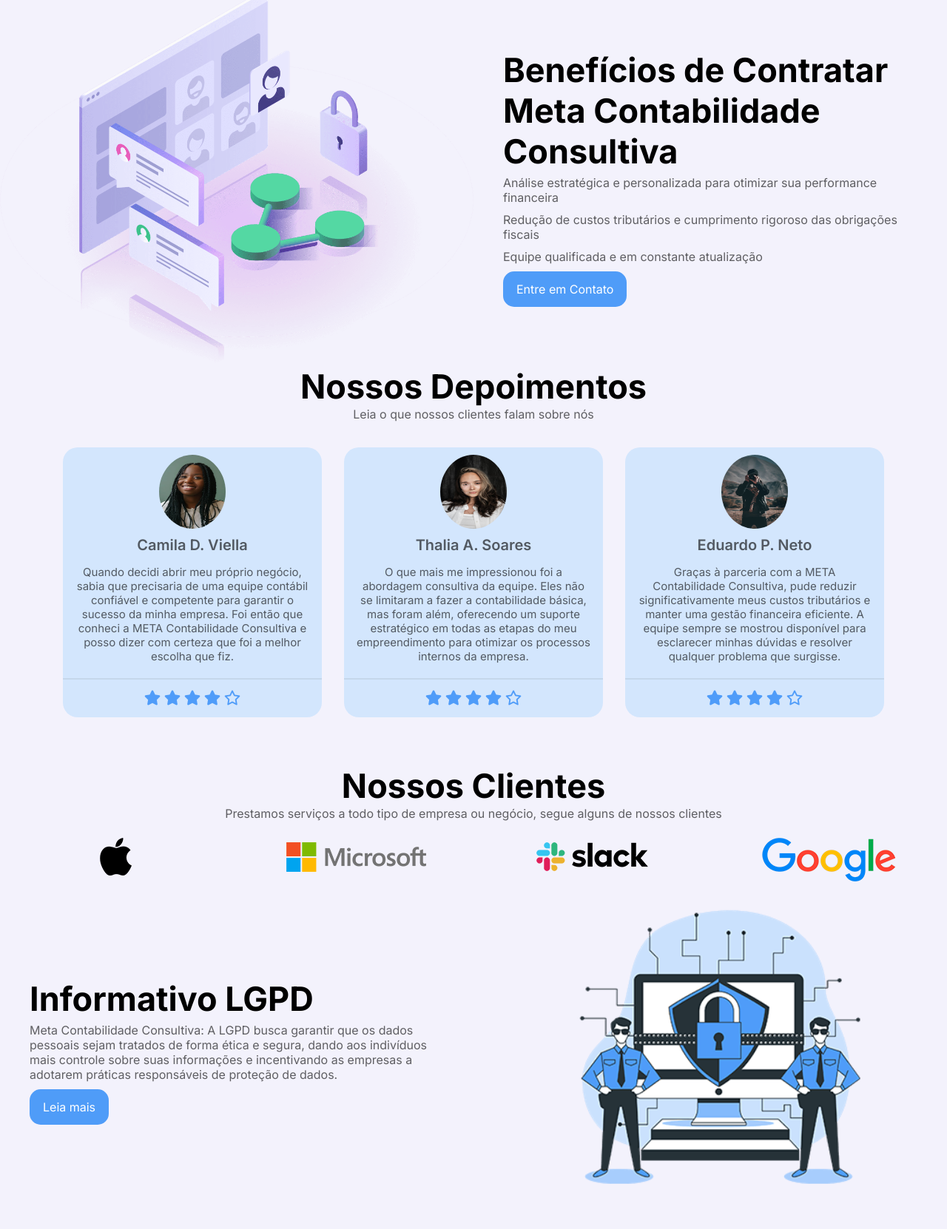
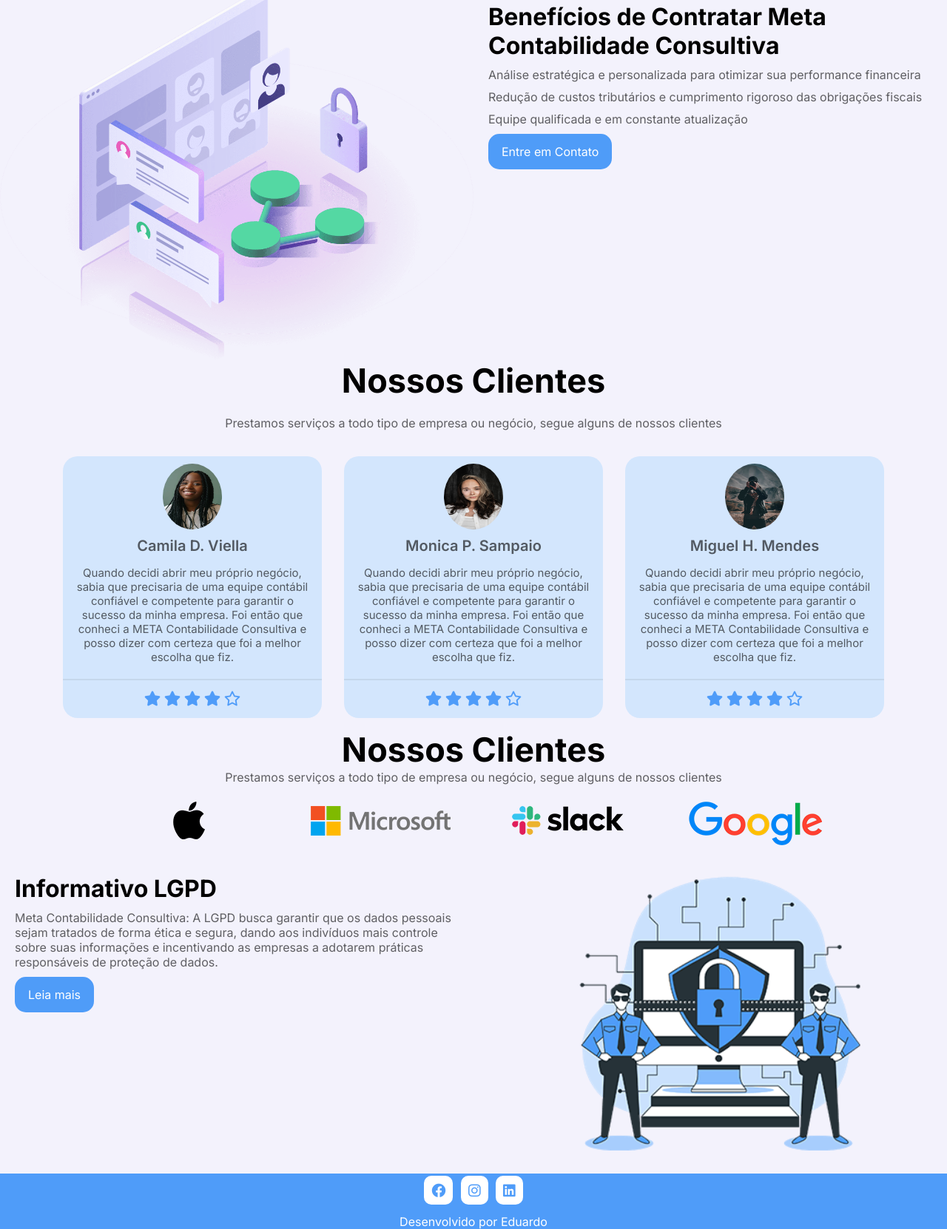
Before and after one commit to EduardoTADS/SiteMeta, a plain HTML site: page index.html in a window 1280 px wide. Shown: the part 1104-2766 px from the top of the page at 74% size. Before the commit the page ends 2740 px from the top, so only its background shows below. Drawn offline with Linux system fonts and the light colour scheme.

Commit message:
enviando arq

```diff
--- a/css/style.css
+++ b/css/style.css
@@ -14,7 +14,9 @@ background-color: #f3f2fc;
 
 section,
 footer{
-padding: 45px, 0;
+    align-items: center;
+    justify-content: center;
+    padding: 45px, 0;
 }
 
 p{
@@ -80,13 +82,26 @@ nav ul a{
     background-color: rgba(60, 63, 68, 0.5);
 }
 
-.containerHeader ul a{
+ ul a{
     color: white;
 }
 
 
-.containerHeader ul a:not(.btn):hover{
-    color: rgba(167, 163, 157, 0.795);
+ ul a:not(.btn):hover{
+    color: rgba(233, 229, 224, 0.795);
+}
+/* menu mobile responsivo*/
+ nav .menu-icon{
+    cursor: pointer;
+    font-size: 25px;
+    color: white;
+    display: none;
+}
+
+nav .close-icon{
+    display: none;
+    font-size: 30px;
+    color: white;
 }
 
 .banner{
@@ -122,50 +137,49 @@ nav ul a{
 }
 
 /* Section Info*/
-.container{
+.containerInfo{
     display: flex;
-    align-items: center;
+    justify-content: center;
 }
 
 .info-text{
     width: 50%;
-    padding: 0 40px;
+    padding: 0 20px;
+    margin: 20px 0;
+    align-items: center;
+    justify-content: space-around;
 }
 
 .info-text h3{
-    font-size: 45px;
+    padding: auto;
+    font-size: 32px;
 }
 
 .info-text p{
-    margin: 5px 0 10px 0;
+    margin: 10px 0;
 }
 
 .info-img{
+    display: flex;
     width: 50%;
+    align-items: center;
+    justify-content: space-around;
 }
 
 .info-img img{
     width: 100%;
 }
 /* Section depoimento*/
-.depoimento .container{
+.cards{
+    display: flex;
+    text-align: center;
     justify-content: center;
 }
 
+.depoimento p,
 .depoimento h3{
-    text-align: center;
-}
-
-.depoimento p{
     margin-bottom: 20px;
     text-align: center;
-}
-
-.cards {
-    display: flex;
-    justify-content: center;
-    height: 100%;
-    border-bottom: 20px;
 }
 
 .depoimento .card-item{
@@ -176,12 +190,13 @@ nav ul a{
     width: 350px;
     height: 100%;
     transition: 0.5s;
+    align-items: center
 }
 
 .depoimento .card-item img{
-    border-radius: 80%;
-    width: 90px;
-    height: 100px;
+    border-radius: 100%;
+    width: 80px;
+    height: 89px;
     display: block;
     margin: 10px auto;
 }
@@ -227,17 +242,70 @@ nav ul a{
 }
 
 /*Section Cliente*/
+.cliente,
+.cliente h3,
+.cliente p {
+    text-align: center;
+    align-items: center;
+    justify-content: space-around;
+}
+/*section lgpd*/
+.containerLgpd{
+    display: flex;
+    justify-content: center;
+}
+/* footer*/
 
-.cliente h3{
-    text-align: center;
-    margin-top: 50px;
-}
-.cliente p {
+.footer{
+    background-color: #4f9cf9;
     text-align: center;
 }
 
-.cliente .containerCliente div{
-    display: flex;
-    align-items: center;
-    justify-content: space-around;
+.footer i{
+    color: #4f9cf9;
+    font-size: 19px;
+    background-color: white;
+    padding: 10px;
+    margin: 3px;
+    border-radius: 10px;
 }
+
+.footer p{
+    margin-top: 10px;
+    color: white;
+}
+@media(max-width : 830px){
+    /*menu mobile*/
+    .ul{
+        position: fixed;
+        top: 0;
+        left: 0;
+        background: #3580db;
+        width: 100%;
+        height: 100%;
+        flex-direction: column;
+        align-items: center;
+        justify-content: center;
+        clip-path: circle(0% at 100% 0);
+        transition: 0.8s;
+    }
+    .ul.open{
+        clip-path: circle(141.4% at 100% 0);
+    }
+
+    .ul a{
+        margin: 10px 0;
+        font-size: 16px;
+    }
+    nav .menu-icon{
+        display: block;
+        margin: 0 20px;
+    }
+
+    nav .close-icon {
+        display: block;
+        position: absolute;
+        top: 46px;
+        right: 28px;
+    }
+}
--- a/index.html
+++ b/index.html
@@ -11,7 +11,7 @@
 </head>
 <body>
     <!--inicio-->
-    <header style="background-image: url('img/fundoSobre2.png');">
+    <header style="background-image: url('img/fundoSobre2.png')">
         <!--inicio container-->
         <div class="containerHeader">
             <nav>
@@ -24,7 +24,13 @@
                     <a href="service.html">Serviços</a>
                     <a href="lgpd.html">LGPD</a>
                     <a class="btn" href="contact.html">Contato</a>
+                    <div class="close-icon" onclick="closeMenu()">
+                        <i class="fa fa-times-circle"></i>
+                    </div>
                 </ul>
+                <div class="menu-icon" onclick="openMenu() ">
+                    <i class="fa fa-bars"></i>
+                </div>
             </nav>
             <section class="banner">
                 <div class="banner-text">
@@ -43,7 +49,7 @@
     <!--Inicio section info-->
     <section class="info">
         <!--inicio container-->
-        <div class="container">
+        <div class="containerInfo">
             <div class="info-text">
                 <h3>Meta Contabilidade Consultiva</h3>
                 <p>Transparência: Nossa conduta é baseada na honestidade e integridade</p>
@@ -61,7 +67,7 @@
     <!--Inicio section2 info-->
     <section class="info">
         <!--inicio container-->
-        <div class="container">
+        <div class="containerInfo">
             <div class="info-img">
                 <img src="img/h4.png" alt="">
             </div>
@@ -77,13 +83,14 @@
                 <!--fim container-->
     </section>
     <!--fim section2 info-->
+
     <!-- inicio section depoimentos-->
       <section class="depoimento">
-        <h3>Nossos Depoimentos</h3>
-        <p>Leia o que nossos clientes falam sobre nós</p>
-        <div class="container">
+        <div class="containerDp">
+            <h3>Nossos Clientes</h3>
+            <p>Prestamos serviços a todo tipo de empresa ou negócio, segue alguns de nossos clientes</p>
             <div class="cards">
-                <!--Card Item1-->
+                <!--card 1-->
                 <div class="card-item">
                     <img src="img/perfil.png" alt="">
                     <p class="nome-user">Camila D. Viella</p>
@@ -98,13 +105,14 @@
                     <i class="fa-regular fa-star"></i>
                     </div>
                  </div>
-                <!--Fim Card Item1-->
-                <!--Card Item2-->
+                    <!--fim car1-->
+                     <!--card 2-->
                         <div class="card-item">
                          <img src="img/perfil2.png" alt="">
-                    <p class="nome-user">Thalia A. Soares</p>
-                    <p class="dp-user"> O que mais me impressionou foi a abordagem consultiva da equipe. Eles não se limitaram a fazer a contabilidade básica, mas foram além,
-                         oferecendo um suporte estratégico em todas as etapas do meu empreendimento para otimizar os processos internos da empresa.</p>
+                            <p class="nome-user">Monica P. Sampaio</p>
+                            <p class="dp-user">Quando decidi abrir meu próprio negócio, sabia que precisaria de uma equipe contábil confiável
+                             e competente para garantir o sucesso da minha empresa. Foi então que conheci a META Contabilidade Consultiva
+                                e posso dizer com certeza que foi a melhor escolha que fiz.</p>
                                  <div class="star">
                                     <i class="fa-solid fa-star"></i>
                                     <i class="fa-solid fa-star"></i>
@@ -113,14 +121,14 @@
                                     <i class="fa-regular fa-star"></i>
                                     </div>
                                          </div>
-                <!--Fim Card Item2-->
-                <!--Card Item3-->
+                                     <!--fim car2-->
+                                     <!--card 3-->
                          <div class="card-item">
                              <img src="img/prefil3.png" alt="">
-                    <p class="nome-user">Eduardo P. Neto</p>
-                    <p class="dp-user"> Graças à parceria com a META Contabilidade Consultiva, pude reduzir significativamente meus
-                         custos tributários e manter uma gestão financeira eficiente. A equipe sempre se mostrou disponível para esclarecer
-                          minhas dúvidas e resolver qualquer problema que surgisse.</p>
+                                <p class="nome-user">Miguel H. Mendes</p>
+                                <p class="dp-user">Quando decidi abrir meu próprio negócio, sabia que precisaria de uma equipe contábil confiável
+                                e competente para garantir o sucesso da minha empresa. Foi então que conheci a META Contabilidade Consultiva
+                                e posso dizer com certeza que foi a melhor escolha que fiz.</p>
                                 <div class="star">
                                     <i class="fa-solid fa-star"></i>
                                     <i class="fa-solid fa-star"></i>
@@ -129,11 +137,11 @@
                                     <i class="fa-regular fa-star"></i>
                                     </div>
                                     </div>
-                <!--Fim Card Item3-->
+                                        <!--fim car3-->
             </div>
         </div>
     </section>
-    <!-- fim section depoimentos-->
+            <!-- fim section depoimento-->
         <!-- inicio section Clientes-->
     <section class="cliente">
         <div class="containerCliente">
@@ -151,7 +159,7 @@
             <!--Inicio section lgpd-->
     <section class="info">
         <!--inicio container-->
-        <div class="container">
+        <div class="containerLgpd">
             <div class="info-text">
                 <h3>Informativo LGPD</h3>
                 <p>Meta Contabilidade Consultiva:
@@ -166,5 +174,18 @@
         </div>
                 <!--fim container-->
     </section>
+    <!--Inicio footer -->
+    <footer class="footer">
+        <div class="container-footer">
+            <div class="links">
+                <a href="#"> <i class="fa-brands fa-facebook"></i></a>
+                <a href="#"> <i class="fa-brands fa-instagram"></i></a>
+                <a href="#"> <i class="fa-brands fa-linkedin"></i></a>
+            </div>
+            <p>Desenvolvido por Eduardo</p>
+        </div>
+    </footer>
+    <!--Fim footer-->
+    <script src="js/main.js"></script>
 </body>
 </html>
--- /dev/null
+++ b/js/main.js
@@ -0,0 +1,9 @@
+let ul = document.querySelector('nav .ul');
+
+function openMenu(){
+    ul.classList.add('open');
+}
+
+function closeMenu(){
+    ul.classList.remove('open');
+}
```
Lines whose indentation alone changed are shown as unchanged.
